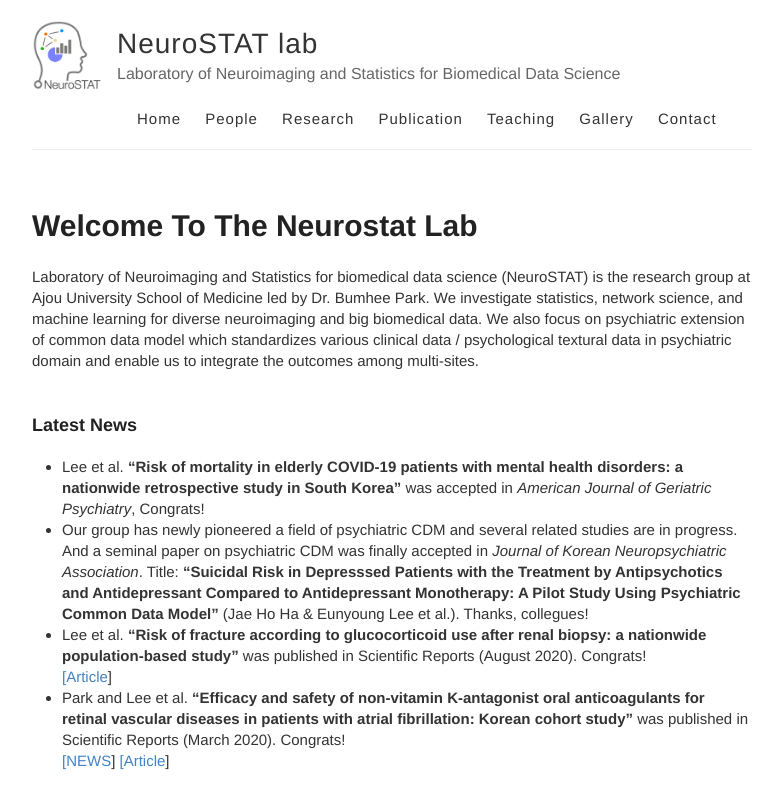
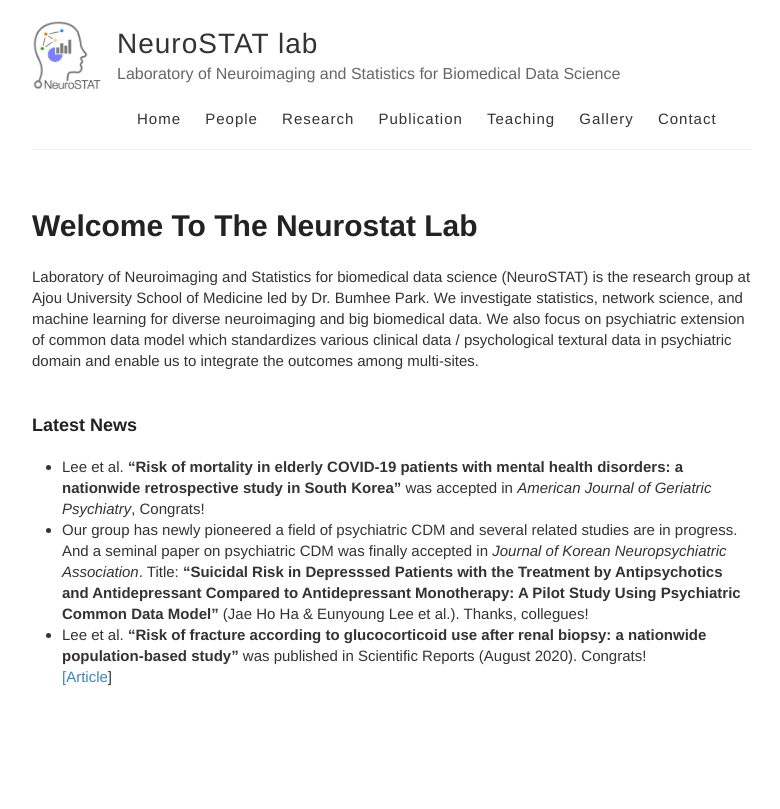
Before and after one commit to neurostat-lab/neurostat-lab.github.io, a Jekyll site: the page built from _posts/2020-08-06-Welcome-to-the-NeuroSTAT-lab.md, in a window 1280 px wide. Shown: the top 809 px of the page, without its empty margins (248-1028 px from the left). Built offline with Jekyll 4.4.1, drawn with Linux system fonts in a browser that asks for light colours.

Commit message:
Update 2020-08-06-Welcome-to-the-NeuroSTAT-lab.md

```diff
--- a/_posts/2020-08-06-Welcome-to-the-NeuroSTAT-lab.md
+++ b/_posts/2020-08-06-Welcome-to-the-NeuroSTAT-lab.md
@@ -9,6 +9,3 @@ Laboratory of Neuroimaging and Statistics for biomedical data science (NeuroSTAT
 Title: **"Suicidal Risk in Depresssed Patients with the Treatment by Antipsychotics and Antidepressant Compared to Antidepressant Monotherapy: A Pilot Study Using Psychiatric Common Data Model"** (Jae Ho Ha & Eunyoung Lee et al.). Thanks, collegues!  <br>
 * Lee et al. **"Risk of fracture according to glucocorticoid use after renal biopsy: a nationwide population-based study"** was published in Scientific Reports (August 2020). Congrats! <br>
 [\[Article](https://www.nature.com/articles/s41598-020-70935-w)]<br>
-* Park and Lee et al. **"Efficacy and safety of non-vitamin K-antagonist oral anticoagulants for retinal vascular diseases in patients with atrial fibrillation: Korean cohort study"** was published in Scientific Reports (March 2020). Congrats! <br>
-[\[NEWS](http://www.mdon.co.kr/news/article.html?no=26578)]
-[\[Article](https://www.nature.com/articles/s41598-020-61609-8)]<br>
```
